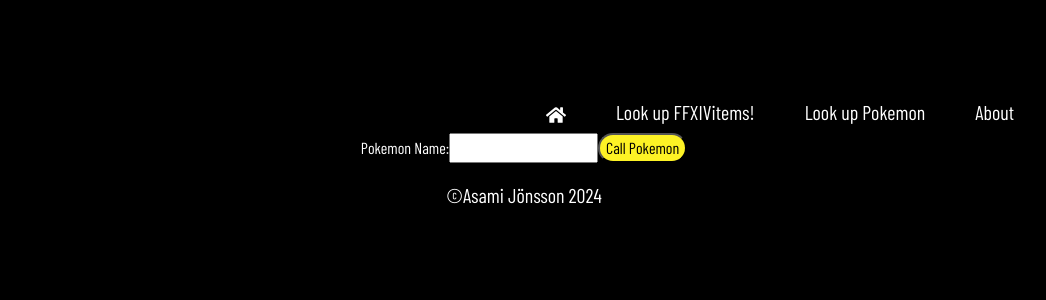
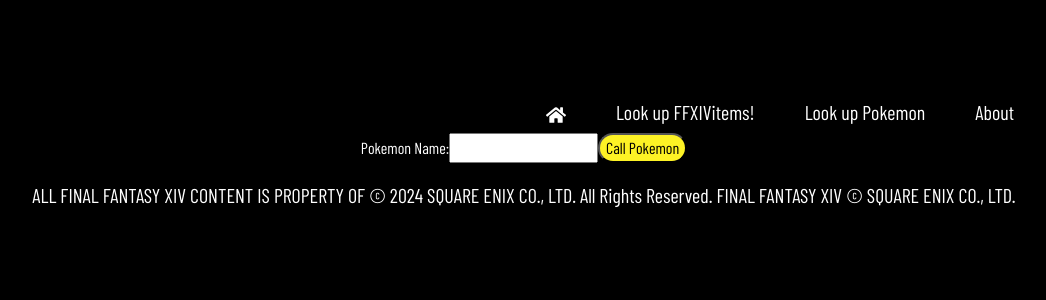
Before and after one commit to Asamijonsson/portfolio2023, a React (Create React App) app: page /pokemon in a window 1280 px wide. Shown: the top 300 px of the page, without its empty margins (116-1162 px from the left). Built offline with nearby package versions, Linux system fonts and the light colour scheme.

Commit message:
added copyright

```diff
--- a/src/App.js
+++ b/src/App.js
@@ -7,7 +7,7 @@ import Home from "./Pages/Home";
 import Aboutme from "./Pages/Aboutme";
 import ItemDetail from "./components/Itemdetail.jsx";
 import Ffxiv from "./Pages/Ffxiv.jsx"
-import MarketBoard from "./Pages/MarketBoard.jsx";
+// import MarketBoard from "./Pages/MarketBoard.jsx";
 import Pokemon from "./Pages/pokemon.jsx"
 function App() {
 
@@ -24,7 +24,7 @@ function App() {
           <Route path="aboutme" element={<Aboutme />} />
           <Route path="item/:itemId" element={<ItemDetail />} />
           <Route path="ffxiv" element={<Ffxiv />} />
-          <Route path="marketboard" element={<MarketBoard/>}/>
+          {/* <Route path="marketboard" element={<MarketBoard/>}/> */}
           <Route path="pokemon" element={<Pokemon/>}/>
         </Routes>
         <Footer />
--- a/src/Footer.jsx
+++ b/src/Footer.jsx
@@ -5,7 +5,8 @@ const Footer =()=>{
         <>
         <nav className={style.footerNav}>
 
-        <h3 className={colourstyle.primary}>©Asami Jönsson 2024</h3>
+        <h3 className={colourstyle.primary}>ALL FINAL FANTASY XIV CONTENT IS PROPERTY OF
+        © 2024 SQUARE ENIX CO., LTD. All Rights Reserved. FINAL FANTASY XIV © SQUARE ENIX CO., LTD.</h3>
         </nav>
         </>
     )
--- a/src/Pages/Home.jsx
+++ b/src/Pages/Home.jsx
@@ -13,7 +13,7 @@ const Home = () => {
       Please enjoy!
 
       Feature update: I will implement a market board from FFXIV, where you can see item prices.
-    </div>
+      </div>
     <Weather /></>)
 }
 
--- a/src/Pages/MarketBoard.jsx
+++ b/src/Pages/MarketBoard.jsx
@@ -5,7 +5,7 @@ import React, { useState, useEffect } from 'react';
 const MarketBoard = () => {
 
         const dataCenter = 'Light'; // Replace with your desired data center
-        const itemId = '36060'; // Replace with the ID of the item you want to fetch data for
+        const itemId = '35390'; // Replace with the ID of the item you want to fetch data for
         const url = `https://universalis.app/api/${dataCenter}/${itemId}`;
         const [sellingItems, setSellingItems] = useState([]);
 const [loading, setLoading] = useState(true);
```
